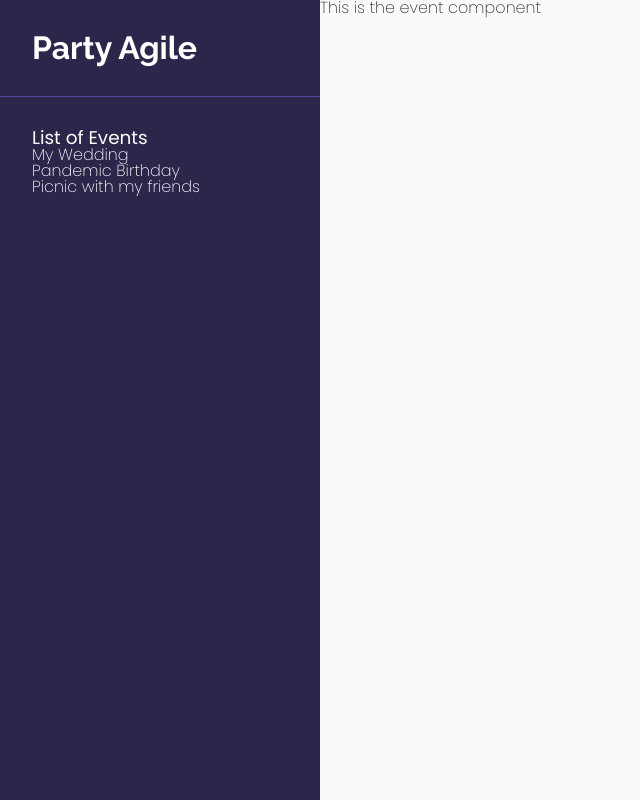
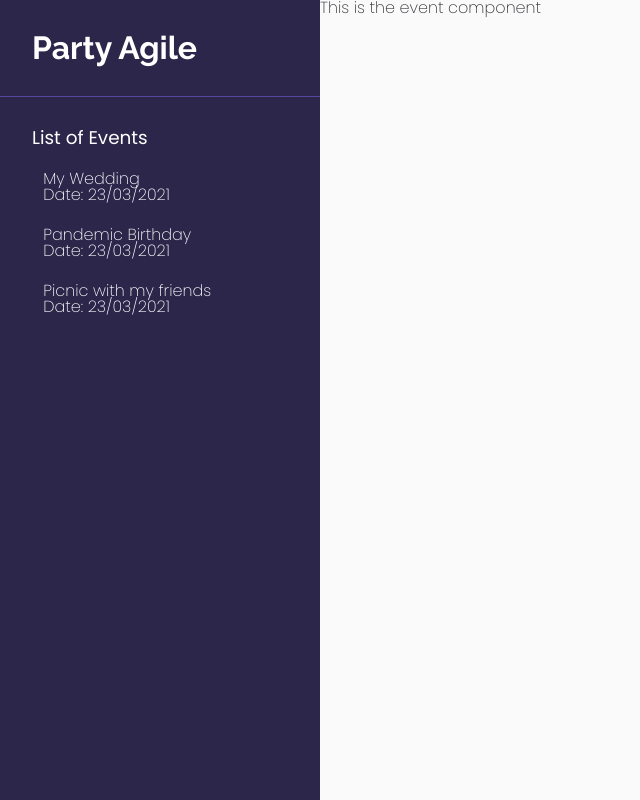
Before and after one commit to jmramirez/jose-ramirez-capstone, a React (Create React App) app in the folder client/: page / in a window 1280 px wide. Shown: the whole page, without its empty margins (0-640 px from the left). Built offline with nearby package versions, Linux system fonts and the light colour scheme.

Commit message:
Define EventsList styling

```diff
--- a/client/src/components/Sidebar/Sidebar.js
+++ b/client/src/components/Sidebar/Sidebar.js
@@ -9,9 +9,9 @@ const Sidebar = () => {
       <div className="sidebar-events">
         <h3 className="sidebar-events__title">List of Events</h3>
         <ul className="events">
-          <li><p>My Wedding</p></li>
-          <li><p>Pandemic Birthday</p></li>
-          <li><p>Picnic with my friends</p></li>
+          <li className="events-items"><p className="event-name">My Wedding</p><p className="event-date">Date: 23/03/2021</p></li>
+          <li className="events-items"><p>Pandemic Birthday</p><p>Date: 23/03/2021</p></li>
+          <li className="events-items"><p>Picnic with my friends</p><p>Date: 23/03/2021</p></li>
           </ul>
       </div>
     </div>
--- a/client/src/components/Sidebar/Sidebar.scss
+++ b/client/src/components/Sidebar/Sidebar.scss
@@ -27,3 +27,18 @@
     }
   }
 }
+
+.events {
+  padding-top: 0.75rem;
+
+  &-items {
+    padding: 0.75rem 0 0.75rem 0.7rem;
+    cursor: pointer;
+    border-left: 0;
+    transition: all .2s ease-in-out;
+
+    &:hover {
+      border-left: 2px solid #8179b3;
+    }
+  }
+}
```
